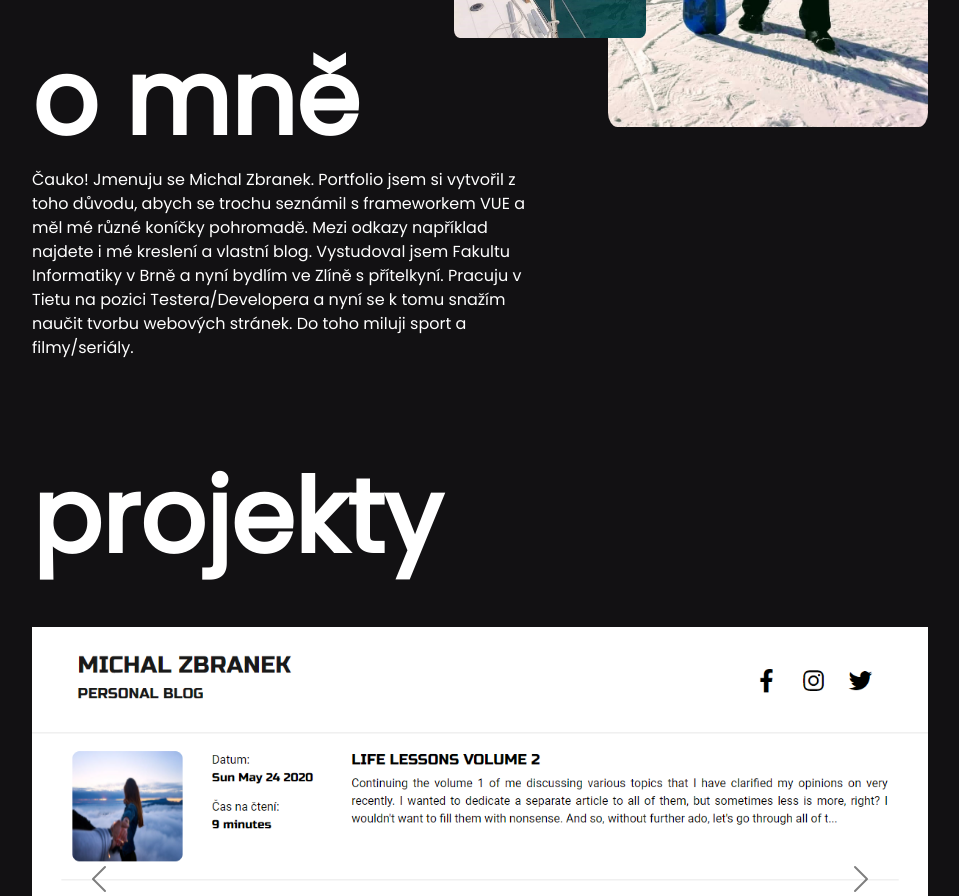
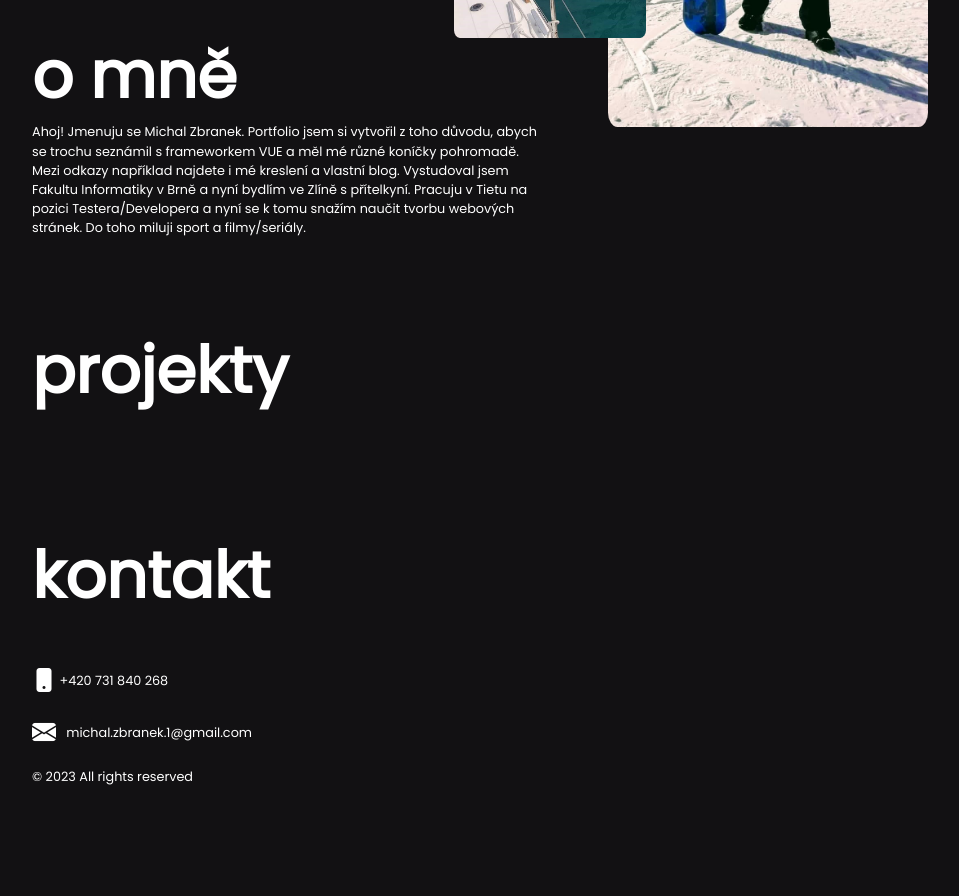
Before and after one commit to michalzbranek/portfolio, a Vue app: page / in a window 1280 px wide. Shown: the part 1240-2136 px from the top of the page, without its empty margins (224-1183 px from the left). After the commit the page ends 2066 px from the top, so only its background shows below. Built offline with nearby package versions, Linux system fonts and the light colour scheme.

Commit message:
fontsizeupdated

```diff
--- a/package.json
+++ b/package.json
@@ -12,8 +12,8 @@
     "vue": "^3.0.0"
   },
   "devDependencies": {
-    "@vue/cli-plugin-babel": "~4.5.0",
-    "@vue/cli-service": "~4.5.0",
+    "@vue/cli-plugin-babel": "^5.0.8",
+    "@vue/cli-service": "^5.0.8",
     "@vue/compiler-sfc": "^3.0.0"
   }
 }
--- a/src/components/About.vue
+++ b/src/components/About.vue
@@ -4,7 +4,7 @@
     <img src="../assets/cropped_sea.jpg" style="width: 15vw; right: 17vw; top: 8vw; position: relative;">
     <h1 class="fw-bold" style="position: relative;">o mně</h1>
     <p style="width: 80vw; position: relative;">
-      Čauko! Jmenuju se Michal Zbranek.
+      Ahoj! Jmenuju se Michal Zbranek.
       Portfolio jsem si vytvořil z toho důvodu, abych se trochu seznámil s frameworkem VUE a měl mé různé koníčky pohromadě.
       Mezi odkazy například najdete i mé kreslení a vlastní blog.
       Vystudoval jsem Fakultu Informatiky v Brně a nyní bydlím ve Zlíně s přítelkyní.
@@ -19,7 +19,11 @@ img {
 }
 
 h1 {
-  font-size: 8vw;
+  font-size: 5vw;
+}
+
+p {
+  font-size: 1vw;
 }
 
 @media (min-width: 992px) {
--- a/src/components/Contact.vue
+++ b/src/components/Contact.vue
@@ -12,7 +12,7 @@
                 michal.zbranek.1@gmail.com
             </a>
         </p>
-        <p>© 2022 All rights reserved</p>
+        <p>© 2023 All rights reserved</p>
     </footer>
 </template>
 
@@ -20,6 +20,11 @@
 a {
     color: white;
     text-decoration: none;
+    font-size: 1vw;
+}
+
+p {
+    font-size: 1vw;
 }
 
 a:hover {
@@ -31,7 +36,7 @@ a:hover {
 }
 
 h1 {
-  font-size: 8vw;
+  font-size: 5vw;
 }
 
 @media (max-width: 576px) {
--- a/src/components/Navbar.vue
+++ b/src/components/Navbar.vue
@@ -13,7 +13,7 @@
         <i class="fas fa-grip-lines fa-2x text-white"></i>
       </button>
       <div class="collapse navbar-collapse" id="navbarSupportedContent">
-        <ul class="navbar-nav ms-auto mb-2 mb-lg-0 fs-5" style="text-align: right;">
+        <ul class="navbar-nav ms-auto mb-2 mb-lg-0 fs-2" style="text-align: right;">
           <li class="nav-item px-lg-4">
             <a class="nav-link" href="#">domů</a>
           </li>
--- a/src/components/Projects.vue
+++ b/src/components/Projects.vue
@@ -1,6 +1,6 @@
 <template>
   <h1 id="portfolio" class="fw-bold mb-5" style="">projekty</h1>
-  <div id="carouselExampleDark" data-bs-interval="false" class="carousel carousel-dark slide carousel-fade" data-bs-ride="carousel">
+  <!-- <div id="carouselExampleDark" data-bs-interval="false" class="carousel carousel-dark slide carousel-fade" data-bs-ride="carousel">
     <div class="carousel-inner">
       <div class="carousel-item active">
         <a href="https://michalzbranekblog.herokuapp.com/" target="_blank">
@@ -35,14 +35,14 @@
       <span class="carousel-control-next-icon" aria-hidden="true"></span>
       <span class="visually-hidden">Next</span>
     </button>
-  </div>
+  </div> -->
 
 
 </template>
 
 <style scoped>
 h1 {
-  font-size: 8vw;
+  font-size: 5vw;
 }
 
 h4 {
```
Also changed, not shown: 13 other files (tests, documents, lock files or other folders).
